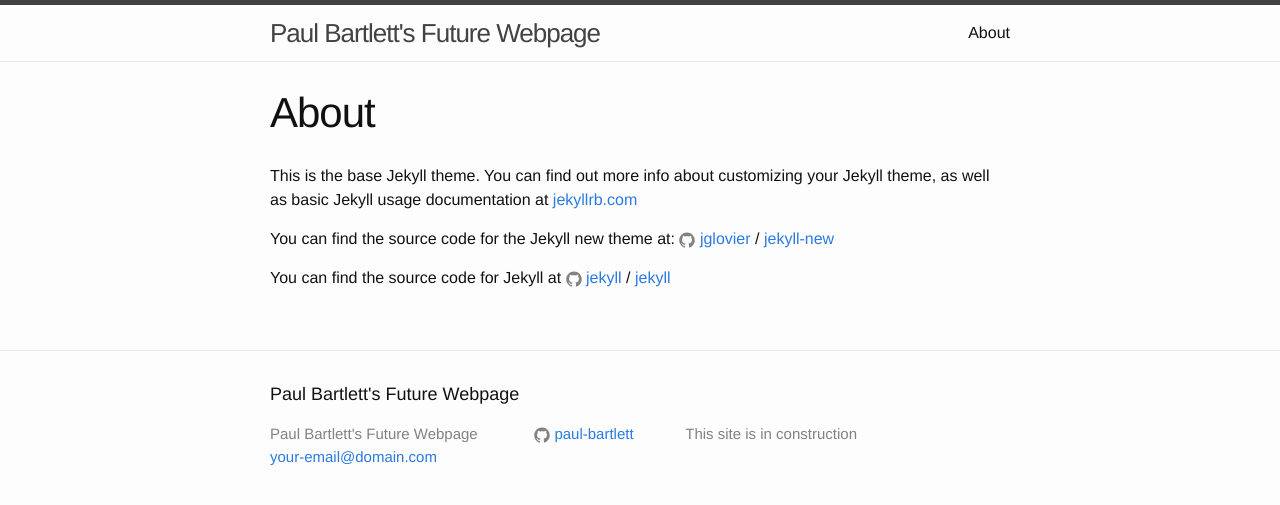
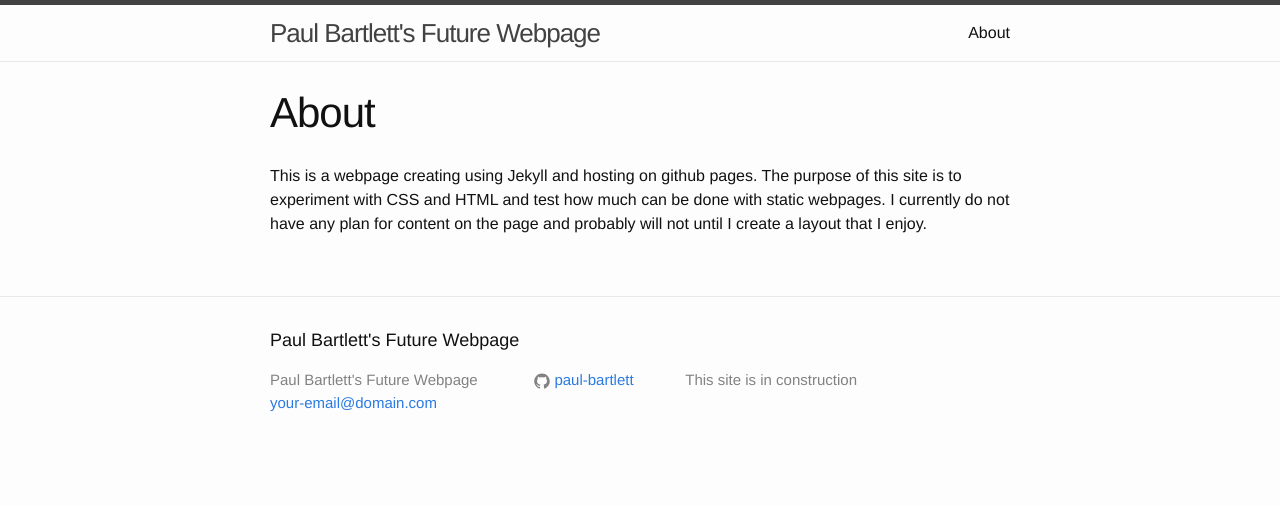
Before and after one commit to paul-bartlett/paul-bartlett.github.io, a Jekyll site: the page built from about.md, in a window 1280 px wide. Shown: the top 505 px of the page. Built offline with Jekyll 4.4.1, drawn with Linux system fonts in a browser that asks for light colours.

Commit message:
Edited about page

```diff
--- a/about.md
+++ b/about.md
@@ -4,12 +4,4 @@
 permalink: /about/
 ---
 
-This is the base Jekyll theme. You can find out more info about customizing your Jekyll theme, as well as basic Jekyll usage documentation at [jekyllrb.com](http://jekyllrb.com/)
-
-You can find the source code for the Jekyll new theme at:
-{% include icon-github.html username="jglovier" %} /
-[jekyll-new](https://github.com/jglovier/jekyll-new)
-
-You can find the source code for Jekyll at
-{% include icon-github.html username="jekyll" %} /
-[jekyll](https://github.com/jekyll/jekyll)
+This is a webpage creating using Jekyll and hosting on github pages. The purpose of this site is to experiment with CSS and HTML and test how much can be done with static webpages. I currently do not have any plan for content on the page and probably will not until I create a layout that I enjoy.
```
